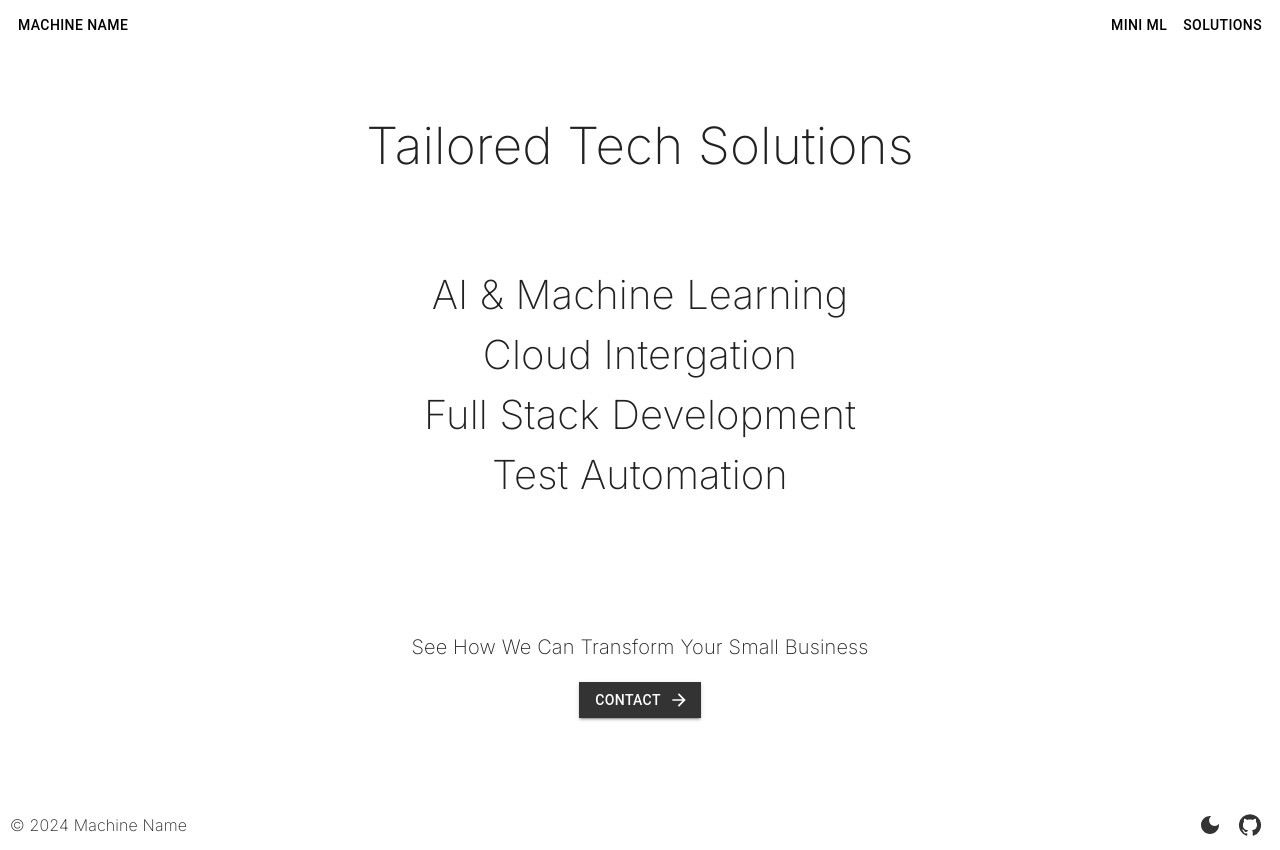
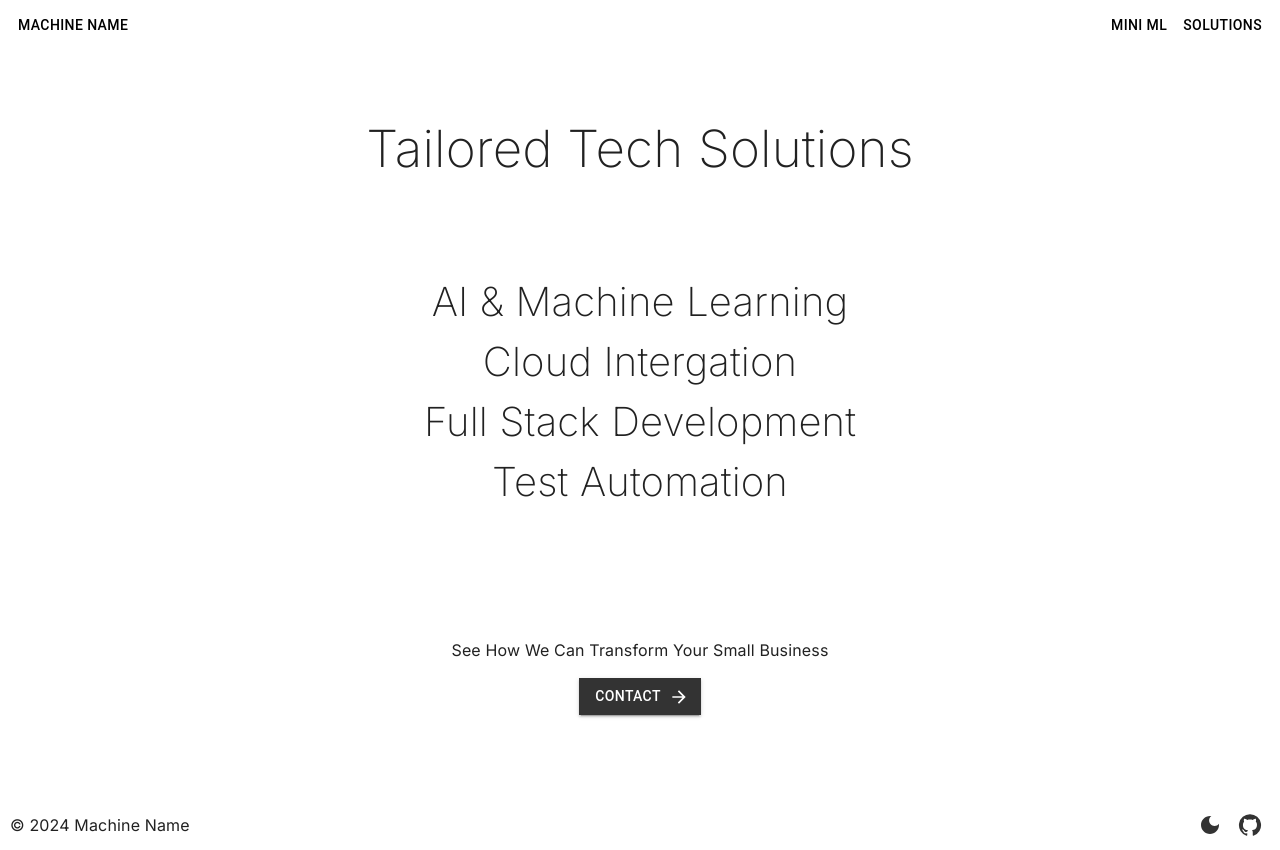
Before and after one commit to machinename/machine_name, a Next.js app: page /solutions in a window 1280 px wide. Built offline with nearby package versions, Linux system fonts and the light colour scheme.

Commit message:
Update Footer

```diff
--- a/app/components/Footer.tsx
+++ b/app/components/Footer.tsx
@@ -16,7 +16,7 @@ export default function Footer() {
         <div className={styles.footer}>
             {/* Start of footer content */}
             <div className={styles.footerStartContent}>
-                <p className={styles.p2}>© 2024 Machine Name</p>
+                <p>© 2024 Machine Name</p>
             </div>
 
 
--- a/app/mini_ml/page.tsx
+++ b/app/mini_ml/page.tsx
@@ -9,7 +9,7 @@ export default function MiniML() {
       <h2 className={styles.h2}>Mini ML</h2>
 
       <div className={styles.container}>
-        <p className={styles.p1}>
+        <p>
           Create and run ML algorithms straight from your mobile device
         </p>
         <Button color='secondary' sx={{ borderRadius: '0'}} variant="contained"
--- a/app/solutions/page.tsx
+++ b/app/solutions/page.tsx
@@ -18,7 +18,7 @@ export default function Solutions() {
                 <h3 className={styles.h3}>Test Automation</h3>
             </div>
             <div className={styles.container}>
-                <p className={styles.p1}>See How We Can Transform Your Small Business</p>
+                <p>See How We Can Transform Your Small Business</p>
                 <a href={mailtoLink}>
                     <Button className={styles.button} color='secondary'sx={{ borderRadius: '0' }}variant="contained" endIcon={ <ArrowForward />}>
                         Contact
--- a/app/styles/page.module.css
+++ b/app/styles/page.module.css
@@ -33,8 +33,6 @@
   flex-direction: row;
 }
 
-
-
 .h1,.h2,.h3,.h4 {
   font-Weight: 250;
   margin: 0;
@@ -53,20 +51,6 @@
   font-size: max(2.5vw, 2.5rem);
 }
 
-.h4 {
-  font-size: max(2.0vw, 2.0rem);
-}
-
-
-.p1 {
-  font-Weight: 250;
-  font-size: max(1.25vw, 1.25rem);
-}
-
-.p2 {
-  font-Weight: 250;
-  font-size: max(1.0vw, 1.0rem);
-}
 
 
 .appBar {
@@ -86,12 +70,12 @@
 }
 .appBarContent {
   justify-content: flex-end;
-  width: 70%;
+  width: 50%;
   padding-right: max(0.5vw, 10px);
 }
 .appBarTitle {
   justify-content: flex-start;
-  width: 30%;
+  width: 50%;
   padding-left: max(0.5vw, 10px);
 }
 .footer {
```
Also changed, not shown: 1 other file (tests, documents, lock files or other folders).
